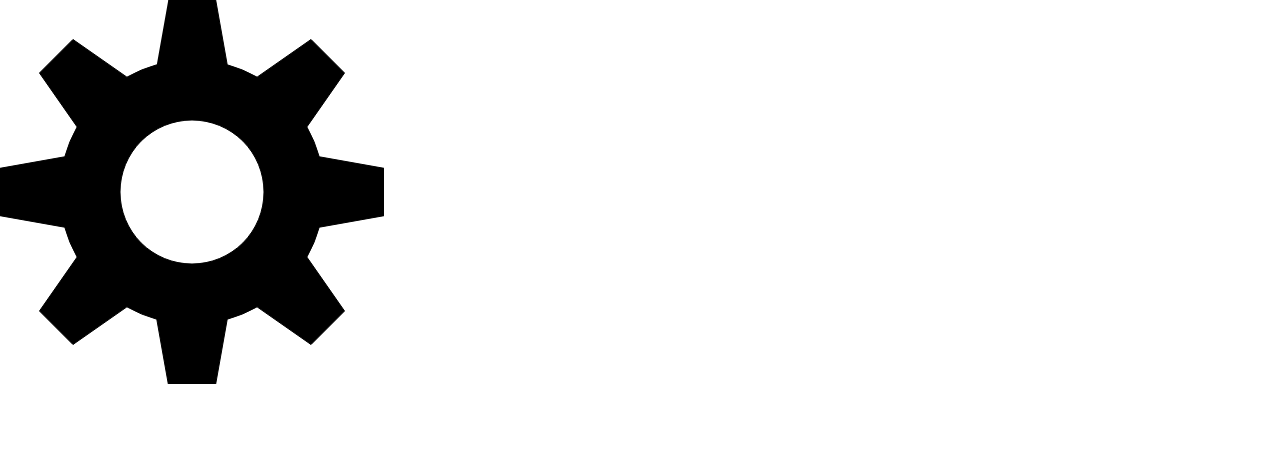
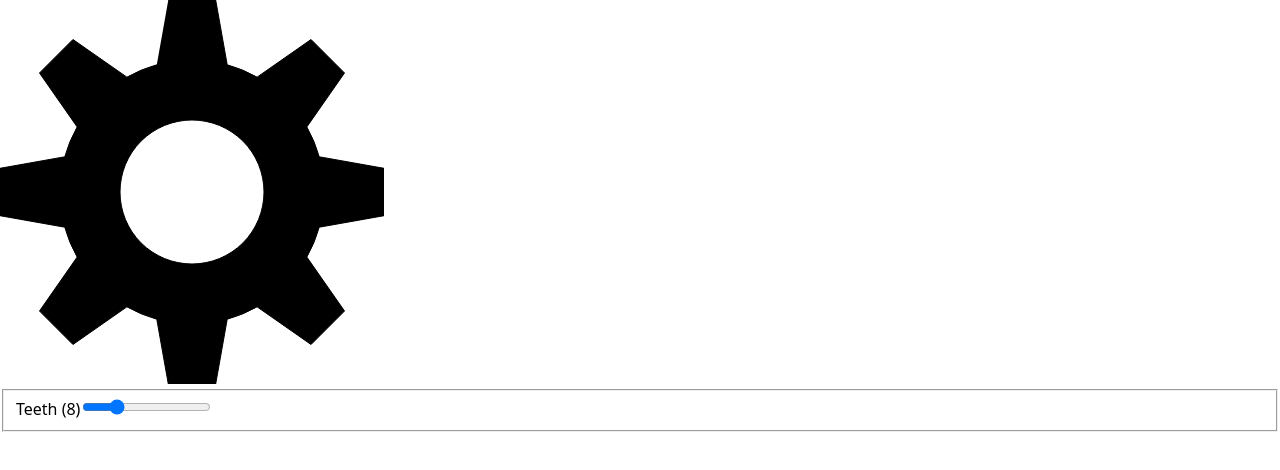
Before and after one commit to ahuth/cog, a React (Create React App) app: page / in a window 1280 px wide. Shown: the top 470 px of the page. Built offline with nearby package versions, Linux system fonts and the light colour scheme.

Commit message:
Add a control for the number of teeth

```diff
--- a/src/components/app.jsx
+++ b/src/components/app.jsx
@@ -1,4 +1,5 @@
 import React from 'react';
+import Controls from './controls.jsx';
 import Gear from './gear.jsx';
 
 export default class App extends React.Component {
@@ -12,10 +13,18 @@ export default class App extends React.Component {
     fill: 'currentColor',
   }
 
+  handleTeethChange = (event) => {
+    this.setState({ teeth: event.target.value });
+  }
+
   render() {
     return (
       <main>
         <Gear {...this.state} />
+        <Controls
+          onTeethChange={this.handleTeethChange}
+          teeth={this.state.teeth}
+        />
       </main>
     );
   }
--- /dev/null
+++ b/src/components/controls.jsx
@@ -0,0 +1,13 @@
+import React from 'react';
+
+export default function Controls({
+  onTeethChange,
+  teeth,
+}) {
+  return (
+    <fieldset>
+      <label htmlFor="teeth">Teeth ({teeth})</label>
+      <input id="teeth" onChange={onTeethChange} min="3" max="24" type="range" value={teeth} />
+    </fieldset>
+  );
+}
```
Also changed, not shown: .eslintrc.json.
